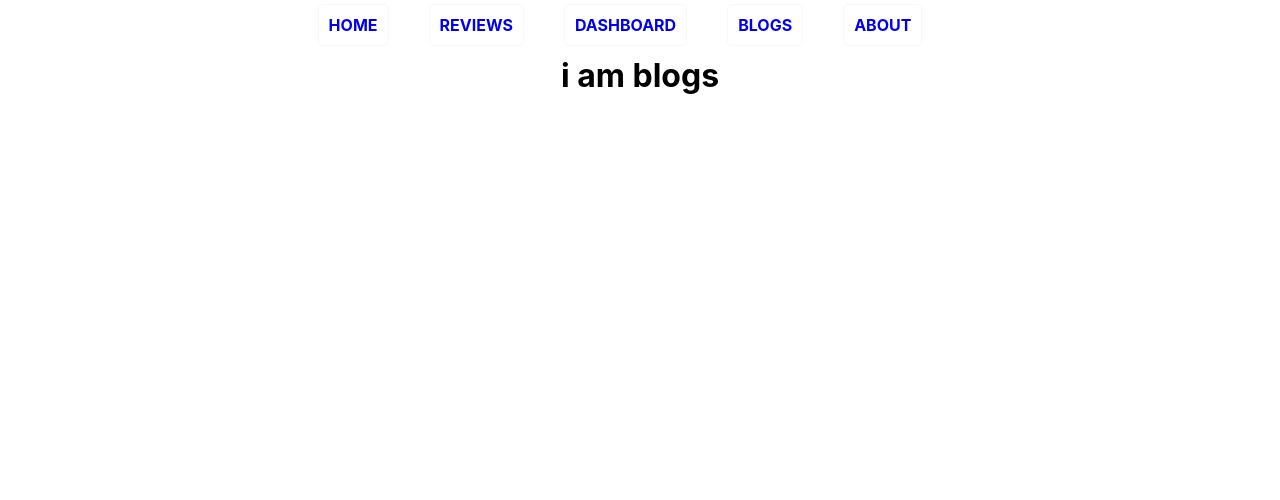
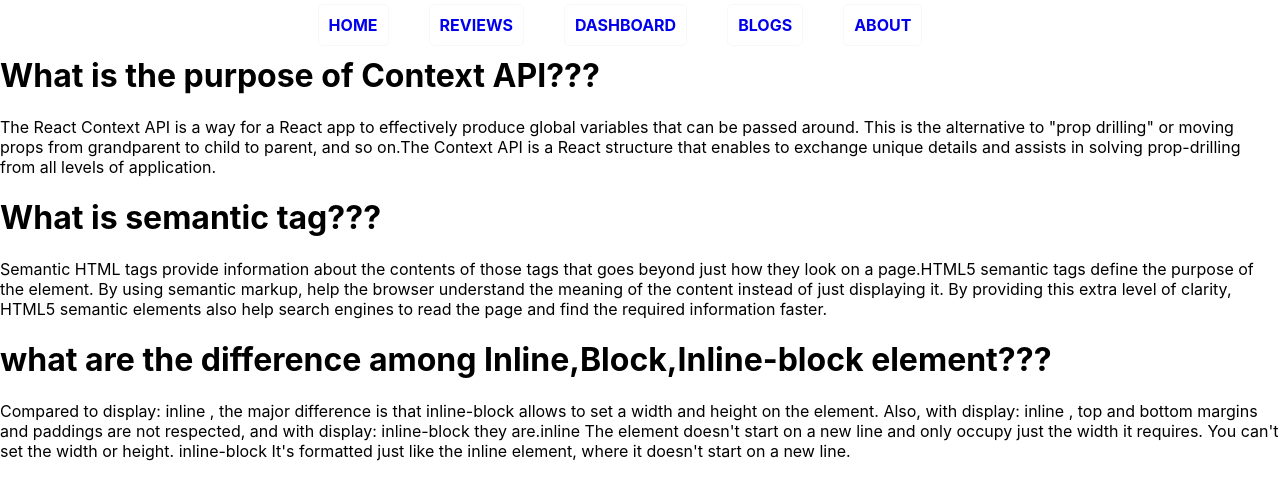
Before and after one commit to abdurrahaman4363/product-analysis-react-assignment-9, a React (Create React App) app: page /blogs in a window 1280 px wide. Shown: the top 500 px of the page. Built offline with nearby package versions, Linux system fonts and the light colour scheme.

Commit message:
answer three question in blog commponent

```diff
--- a/src/components/Blogs/Blogs.js
+++ b/src/components/Blogs/Blogs.js
@@ -2,8 +2,14 @@ import React from 'react';
 
 const Blogs = () => {
     return (
-        <div>
-            <h1>i am blogs</h1>
+        <div style={{textAlign:'left'}}>
+            <h1>What is the purpose of Context API???</h1>
+            <p>The React Context API is a way for a React app to effectively produce global variables that can be passed around. This is the alternative to "prop drilling" or moving props from grandparent to child to parent, and so on.The Context API is a React structure that enables to exchange unique details and assists in solving prop-drilling from all levels of application.</p>
+            <h1>What is semantic tag???</h1>
+            <p>Semantic HTML tags provide information about the contents of those tags that goes beyond just how they look on a page.HTML5 semantic tags define the purpose of the element. By using semantic markup, help the browser understand the meaning of the content instead of just displaying it. By providing this extra level of clarity, HTML5 semantic elements also help search engines to read the page and find the required information faster.</p>
+            <h1>what are the difference among Inline,Block,Inline-block element???</h1>
+            <p>Compared to display: inline , the major difference is that inline-block allows to set a width and height on the element. Also, with display: inline , top and bottom margins and paddings are not respected, and with display: inline-block they are.inline The element doesn't start on a new line and only occupy just the width it requires. You can't set the width or height. inline-block It's formatted just like the inline element, where it doesn't start on a new line.</p>
+
         </div>
     );
 };
--- a/src/components/Home/Home.js
+++ b/src/components/Home/Home.js
@@ -11,7 +11,7 @@ const Home = () => {
                     <button style={{padding:'10px',width:'200px',margin:'30px',borderRadius:'10px'}}>Live Demo</button>
                 </div>
                 <div>
-                    <img style={{width:'500px',height:'500px'}} src='https://cdn.wisden.com/wp-content/uploads/2020/03/cricket-bats-980x530.jpg' alt=''></img>
+                    <img style={{width:'100%',height:'100%'}} src='https://cdn.wisden.com/wp-content/uploads/2020/03/cricket-bats-980x530.jpg' alt=''></img>
                 </div>
 
             </div>
```
